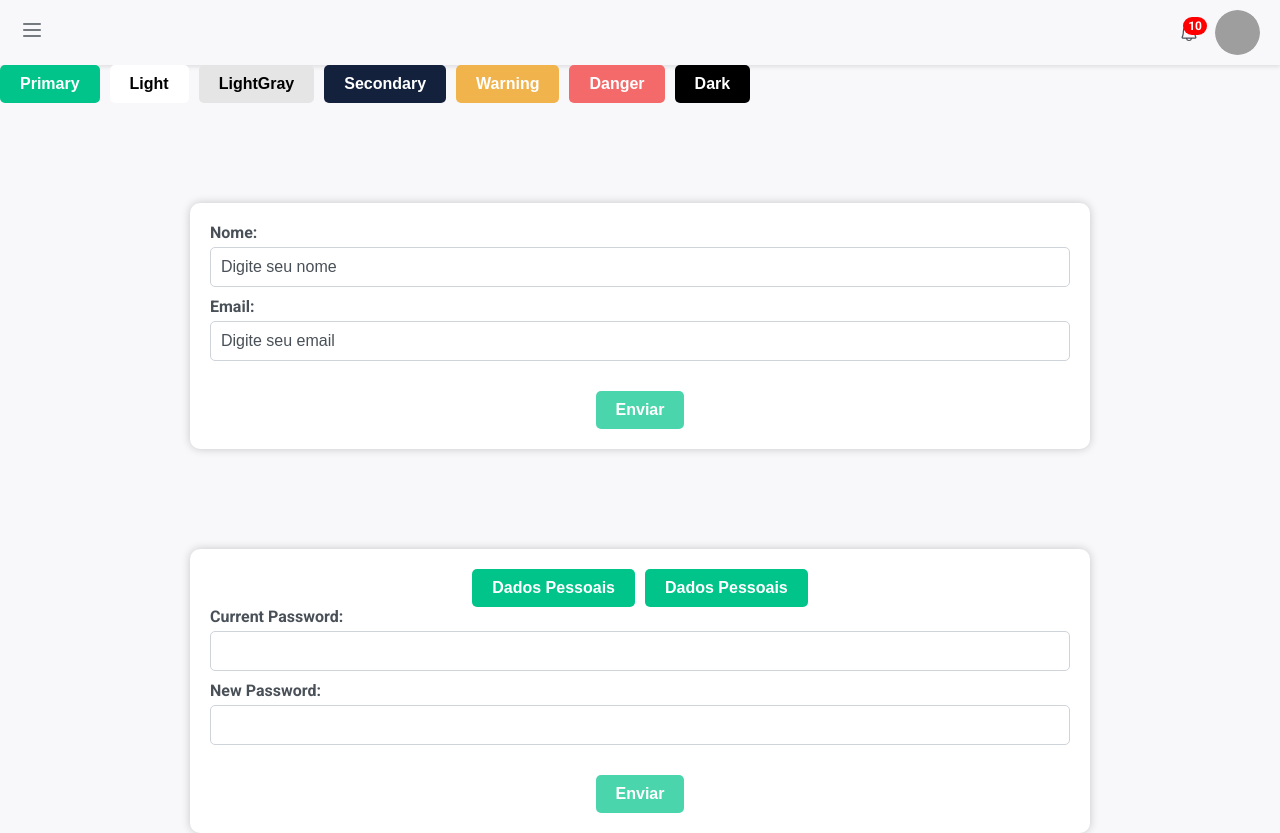
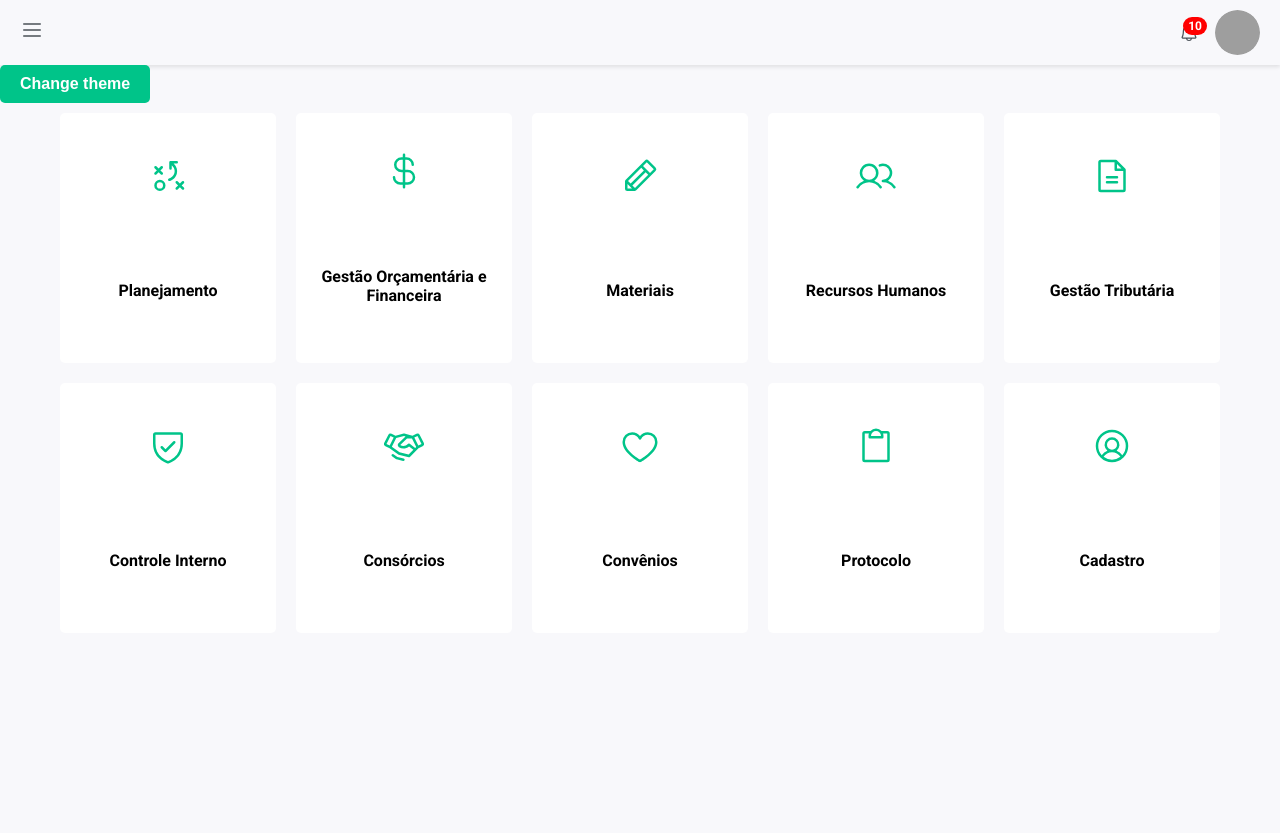
Before and after one commit to SmartSEsistemas/projectRegisterFrontend, a Next.js app: page /home in a window 1280 px wide. After the commit the page ends 800 px from the top, so only its background shows below. Built offline with nearby package versions, Linux system fonts and the light colour scheme; grey boxes are pictures that could not be loaded.

Commit message:
feat: :sparkles: cria modulos e seus estilos

```diff
--- a/src/components/FormCadastro/style.ts
+++ b/src/components/FormCadastro/style.ts
@@ -28,6 +28,10 @@ export const Form = styled.form`
     margin: 0 auto;
     padding: 20px;
     box-sizing: border-box;
+
+    @media (max-width: 900px) {
+      gap: 5px;
+    }
 `
 
 export const ContainerDiv = styled.div<ContainerDivProps>`
--- /dev/null
+++ b/src/components/Modulos/index.tsx
@@ -0,0 +1,35 @@
+import { useState, FC, ReactElement } from 'react';
+import { ContainerModulos, Title, SubmoduloContainer, Submodulo } from "./style"
+import Link from 'next/link';
+
+interface ModulosProps {
+    nomeModulo: string;
+    submodulos: string[];
+    Icone?: any
+    theme: any; // adicione o tema aqui
+
+}
+
+const Modulos: FC<ModulosProps> = ({ nomeModulo, submodulos, Icone = null, theme }) => {
+    const [showSubModulos, setShowSubModulos] = useState(false);
+    console.log(theme)
+    const handleClick = () => {
+        setShowSubModulos(!showSubModulos);
+    }
+
+    return (
+        <ContainerModulos onClick={handleClick}>
+            {Icone && <Icone size={40} weight="regular" color={theme.primary} />}
+            <Title>{nomeModulo}</Title>
+            {showSubModulos &&
+                <SubmoduloContainer>
+                    {submodulos.map((submodulo, index) => (
+                        <Submodulo key={index} href={'/home/'+submodulo}> {submodulo} </Submodulo>
+                    ))}
+                </SubmoduloContainer>
+            }
+        </ContainerModulos>
+    )
+}
+
+export default Modulos;
--- /dev/null
+++ b/src/components/Modulos/style.ts
@@ -0,0 +1,70 @@
+import Link from "next/link";
+import styled from "styled-components";
+
+
+export const ContainerModulos = styled.div<any>`
+    position: relative; // Adicione isso
+    overflow: hidden; // Adicione isso
+    display: flex;
+    background-color: ${({ theme }) => theme.light};
+    height: ${({ isOpen }) => (isOpen ? "300px" : "250px")};
+    width: ${({ isOpen }) => (isOpen ? "300px" : "250px")};
+    border-radius: 5px;
+    margin: 10px;
+    justify-content: space-around;
+    align-items: center;
+    flex-direction: column;
+    cursor: pointer;
+    transition: all ease 0.3s;
+    flex-basis: calc((100% - 200px) / 5); // For 4 modules per row in desktop view
+    margin: 10px;
+    &:hover {
+        background-color: ${({ theme }) => theme.borderColor};
+        color: ${({ theme }) => { return theme.theme === 'dark' ? "white" : theme.secondary}};
+    }
+    @media (max-width: 768px) { // For tablet view
+        flex-basis: calc((100% - 100px) / 4);
+    }
+    @media (max-width: 425px) { // For mobile view
+        flex-basis: 100%;
+    }
+`;
+
+
+export const Title = styled.h1`
+    font-size: 1rem;
+    font-weight: bold;
+    margin-bottom: 20px;
+    text-align: center;
+`
+
+
+// Estilização do container dos submódulos
+export const SubmoduloContainer = styled.div`
+    display: flex;
+    flex-direction: column;  // Organiza os submódulos verticalmente
+    position: absolute;  // Posiciona o container na lateral do módulo
+    right: 0;
+    top: 0;
+    background-color: white;  // Fundo branco para contraste
+    border: 1px solid #ddd;  // Borda cinza clara
+    border-radius: 5px;  // Borda arredondada
+    padding: 10px;  // Espaçamento interno
+    width: 200px;  // Largura fixa
+`;
+
+// Estilização de um único submódulo
+export const Submodulo = styled(Link)`
+    padding: 10px;  // Espaçamento interno
+    color: ${({ theme }) => (theme.dark)};
+    border-bottom: 1px solid #ddd;  // Linha separadora
+    text-decoration: none;
+    &:last-child {
+        border-bottom: none;  // Remove a linha do último submódulo
+    }
+
+    &:hover {
+        background-color: #f5f5f5;  // Cor de fundo ao passar o mouse
+        cursor: pointer;  // Cursor de ponteiro ao passar o mouse
+    }
+`;
--- a/src/components/Navbar/Navbar.tsx
+++ b/src/components/Navbar/Navbar.tsx
@@ -1,8 +1,9 @@
 // components/Navbar.tsx
 import React, { useContext } from 'react';
-import { AvatarFallback, AvatarImage, AvatarRoot, DropdownContent, DropdownItem, FirstSide, Logo, MenuIcon, NavItems, NavbarContainer, NotificationCount, NotificationIcon, NotificationWrapper, SettingsIcon, SingOutIcon } from './style';
+import { AvatarFallback, AvatarImage, AvatarRoot, DropdownContent, DropdownItem, FirstSide, Logo, LogoutButton, MenuIcon, NavItems, NavbarContainer, NotificationCount, NotificationIcon, NotificationWrapper, SettingsIcon, SingOutIcon } from './style';
 import { ThemeContext } from '@/contexts/ThemeContext';
 import * as DropdownMenu from '@radix-ui/react-dropdown-menu';
+import Link from 'next/link';
 
 
 
@@ -45,7 +46,7 @@ const Navbar = ({ onMenuClick, isSidebarVisible }: { onMenuClick: () => void; is
                             <SettingsIcon size={20} /> Edit profile
                         </DropdownItem>
                         <DropdownItem onSelect={() => console.log('Logout')}>
-                            <SingOutIcon size={20} /> Logout
+                            <SingOutIcon size={20} /> <LogoutButton href={"/login"}>Logout</LogoutButton>
                         </DropdownItem>
                     </DropdownContent>
                 </DropdownMenu.Root>
--- a/src/components/Navbar/style.ts
+++ b/src/components/Navbar/style.ts
@@ -4,6 +4,7 @@ import * as Avatar from '@radix-ui/react-avatar';
 import styled from 'styled-components';
 import * as colors from '@radix-ui/colors';
 import { Content, Item } from '@radix-ui/react-dropdown-menu';
+import Link from 'next/link';
 
 
 
@@ -18,10 +19,10 @@ export const NavbarContainer = styled.div<{ isSidebarVisible: boolean }>`
   ${({ isSidebarVisible }) =>
     isSidebarVisible &&
     `
-    padding-left: 260px;
+    padding-left: 200px;
     transition: padding-left 0.2s ease;
   `}
-  ${({isSidebarVisible }) =>
+  ${({ isSidebarVisible }) =>
     !isSidebarVisible &&
     `
     transition: padding-left 0.2s ease;
@@ -160,3 +161,9 @@ export const DropdownItem = styled(Item)`
   cursor: pointer;
   gap: 5px;
 `;
+
+export const LogoutButton = styled(Link)`
+    // Estilos para o botão de logout
+  text-decoration: none;
+  color: ${({ theme }) => (theme.theme === 'dark' ? "#A6B0CF" : "#495057")};
+`
--- a/src/components/Sidebar/style.ts
+++ b/src/components/Sidebar/style.ts
@@ -5,7 +5,7 @@ export const SidebarContainer = styled.div`
   position: fixed;
   top: 0;
   left: 0;
-  width: 250px;
+  width: 200px;
   height: 100%;
   background-color: ${({ theme }) => (theme.theme === 'dark' ? theme.background : theme.background)};
   color: ${({ theme }) => (theme.theme === 'dark' ? '#A6B0CF' : '#495057')};
--- a/src/pages/home/index.tsx
+++ b/src/pages/home/index.tsx
@@ -7,9 +7,11 @@ import { z } from 'zod';
 import { SideBar } from "@/components/Sidebar/SiderBar";
 import Navbar from "@/components/Navbar/Navbar";
 import { FormWithTabs, TabInfo } from "@/components/FormsWithTabs/FormsWithTabs";
-import { Alert, MainContent } from "./styles";
+import { Alert, DivButtons, MainContent, ModulosContainer } from "./styles";
 import Form, { Field } from "@/components/Forms/Form";
+import Modulos from "@/components/Modulos";
 export interface FieldArray extends Array<Field> { }
+import * as Icon from "@phosphor-icons/react";
 
 
 const validationSchema = z.object({
@@ -26,7 +28,7 @@ const validationoOutherSchema = z.object({
 
 
 const Home = () => {
-  const { toggleTheme } = useContext(ThemeContext);
+  const { toggleTheme, theme } = useContext(ThemeContext);
   const { showToast } = useToast();
   const [formValues, setFormValues] = useState({ nome: '', email: '' });
 
@@ -60,6 +62,74 @@ const Home = () => {
       ],
     },
   ];
+
+
+  const ICONS = {
+    Strategy: Icon.Strategy,
+    CurrencyDollar: Icon.CurrencyDollar,
+    Pencil: Icon.Pencil,
+    People: Icon.Users,
+    FileText: Icon.FileText,
+    ShieldCheck: Icon.ShieldCheck,
+    Handshake: Icon.Handshake,
+    Clipboard: Icon.Clipboard,
+    UserCircle: Icon.UserCircle,
+    Heart: Icon.Heart,
+    // adicione outros ícones aqui conforme necessário
+  };
+
+  const modulosData = [
+    {
+      nomeModulo: "Planejamento",
+      submodulos: ['Submodulo 1', 'Submodulo 2', 'Submodulo 3'],
+      icone: "Strategy"
+    },
+    {
+      nomeModulo: "Gestão Orçamentária e Financeira",
+      submodulos: ['Submodulo 1', 'Submodulo 2', 'Submodulo 3'],
+      icone: "CurrencyDollar"
+    },
+    {
+      nomeModulo: "Materiais",
+      submodulos: ['Submodulo 1', 'Submodulo 2', 'Submodulo 3'],
+      icone: "Pencil"
+    },
+    {
+      nomeModulo: "Recursos Humanos",
+      submodulos: ['Submodulo 1', 'Submodulo 2', 'Submodulo 3'],
+      icone: "People"
+    },
+    {
+      nomeModulo: "Gestão Tributária",
+      submodulos: ['Submodulo 1', 'Submodulo 2', 'Submodulo 3'],
+      icone: "FileText"
+    },
+    {
+      nomeModulo: "Controle Interno",
+      submodulos: ['Submodulo 1', 'soskdaokd 2', 'Submodulo 3'],
+      icone: "ShieldCheck"
+    },
+    {
+      nomeModulo: "Consórcios",
+      submodulos: ['Submodulo 1', 'Submodulo 2', 'Submodulo 3'],
+      icone: "Handshake"
+    },
+    {
+      nomeModulo: "Convênios",
+      submodulos: ['Submodulo 1', 'Submodulo 2', 'Submodulo 3'],
+      icone: "Heart"
+    },
+    {
+      nomeModulo: "Protocolo",
+      submodulos: ['Submodulo 1', 'Submodulo 2', 'Submodulo 3'],
+      icone: "Clipboard"
+    },
+    {
+      nomeModulo: "Cadastro",
+      submodulos: ['Submodulo 1', 'Submodulo 2', 'Submodulo 3'],
+      icone: "UserCircle"
+    }
+  ]
 
 
   const handleChange = (event: ChangeEvent<HTMLInputElement>) => {
@@ -102,7 +172,7 @@ const Home = () => {
 
 
       <MainContent isSidebarVisible={isSidebarVisible}>
-        <div style={{ gap: "10px", display: "flex" }}>
+        {/* <DivButtons >
           <Button variant="primary" onClick={() => showToast("Alert Success", "success")}>
             Primary
           </Button>
@@ -121,11 +191,8 @@ const Home = () => {
           <Button variant="danger" onClick={handleClick}>
             Danger
           </Button>
-          <Button variant="dark" onClick={handleClick}>
-            Dark
-          </Button>
-        </div>
 
+        </DivButtons>
 
         <Form
           fields={fields.map((field) => ({ ...field, onChange: handleChange }))}
@@ -135,12 +202,35 @@ const Home = () => {
         />
 
 
+
+
         <FormWithTabs
           tabs={tabs}
           onSubmit={handleSubmit}
           buttonVariant="primary"
           validationSchema={validationoOutherSchema}
-        />
+        />  */}
+
+
+        <Button variant="primary" onClick={handleClick}>
+          Change theme
+        </Button>
+        <ModulosContainer>
+          {modulosData.map((modulo, index) => {
+            const IconeComponent = ICONS[modulo.icone as keyof typeof ICONS];
+            return (
+              <Modulos
+                key={index}
+                nomeModulo={modulo.nomeModulo}
+                submodulos={modulo.submodulos}
+                Icone={IconeComponent}
+                theme={theme}
+              />
+            );
+          })}
+        </ModulosContainer>
+
+
 
         <Alert limit={5} />
       </MainContent>
--- a/src/pages/home/styles.ts
+++ b/src/pages/home/styles.ts
@@ -12,8 +12,22 @@ export const Alert = styled(ToastContainer)`
   }`
 
 
-export const MainContent = styled.div<{isSidebarVisible: boolean }>`
+export const MainContent = styled.div<{ isSidebarVisible: boolean }>`
   transition: margin-left .5s;
-  margin-left: ${({ isSidebarVisible }) => (isSidebarVisible ? '250px' : '0')};
+  margin-left: ${({ isSidebarVisible }) => (isSidebarVisible ? '100px' : '0')};
   opacity: ${({ isSidebarVisible }) => (isSidebarVisible ? '0.3' : '1')};
 `;
+
+export const DivButtons = styled.div`
+  display: flex;
+  gap: 5px;
+  @media (max-width: 768px) {
+    flex-direction: column;
+}
+`
+
+export const ModulosContainer = styled.div`
+    display: flex;
+    flex-wrap: wrap;
+    justify-content: center;
+`
```
